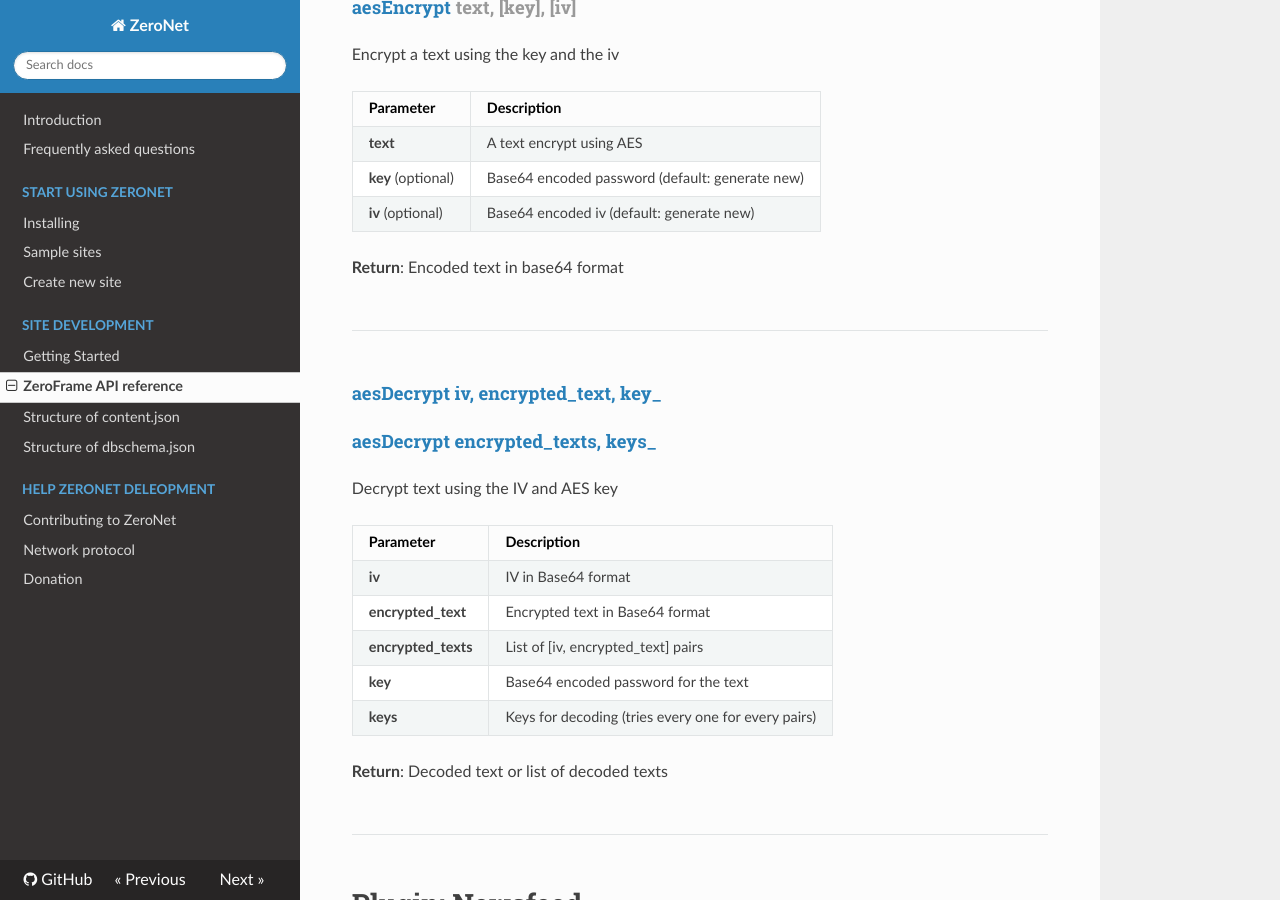
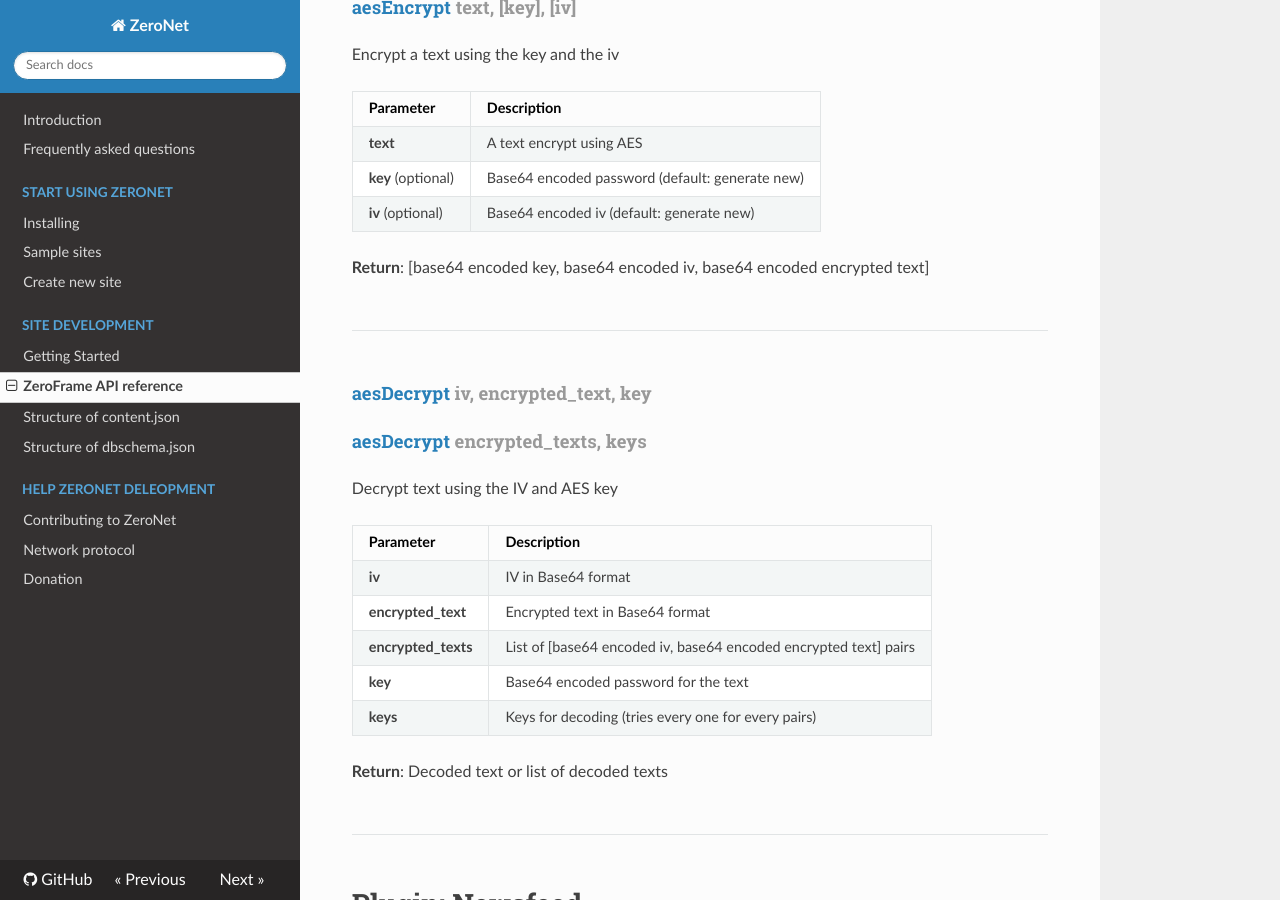
Before and after one commit to HelloZeroNet/Documentation, an MkDocs documentation site: the page built from docs/site_development/zeroframe_api_reference.md, in a window 1280 px wide and 900 px high, scrolled down 13559 px. Built offline with MkDocs 1.6.1, drawn with Linux system fonts in a browser that asks for light colours; nearby versions of some CDN libraries; comment, search, counter and statistics services are not loaded; old or Windows-style settings are respelled for this version of MkDocs.

```diff
--- a/docs/site_development/zeroframe_api_reference.md
+++ b/docs/site_development/zeroframe_api_reference.md
@@ -622,13 +622,13 @@
 **iv** (optional)              | Base64 encoded iv (default: generate new)
 
 
-**Return**: Encoded text in base64 format
+**Return**: [base64 encoded key, base64 encoded iv, base64 encoded encrypted text]
 
 
 ---
 
-#### aesDecrypt iv, encrypted_text, key_
-#### aesDecrypt encrypted_texts, keys_
+#### aesDecrypt _iv, encrypted_text, key_
+#### aesDecrypt _encrypted_texts, keys_
 
 Decrypt text using the IV and AES key
 
@@ -636,7 +636,7 @@
                            --- | ---
 **iv**                         | IV in Base64 format
 **encrypted_text**             | Encrypted text in Base64 format
-**encrypted_texts**            | List of [iv, encrypted_text] pairs
+**encrypted_texts**            | List of [base64 encoded iv, base64 encoded encrypted text] pairs
 **key**                        | Base64 encoded password for the text
 **keys**                       | Keys for decoding (tries every one for every pairs)
 
```
